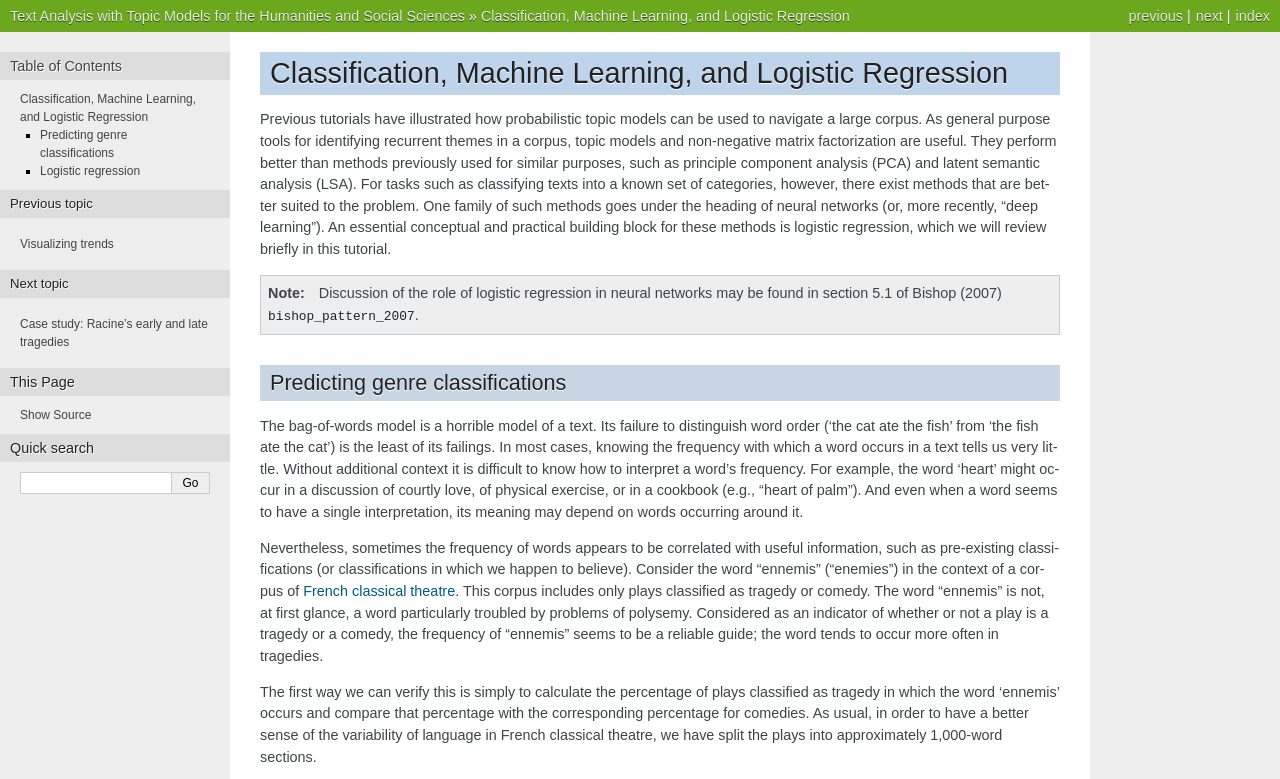
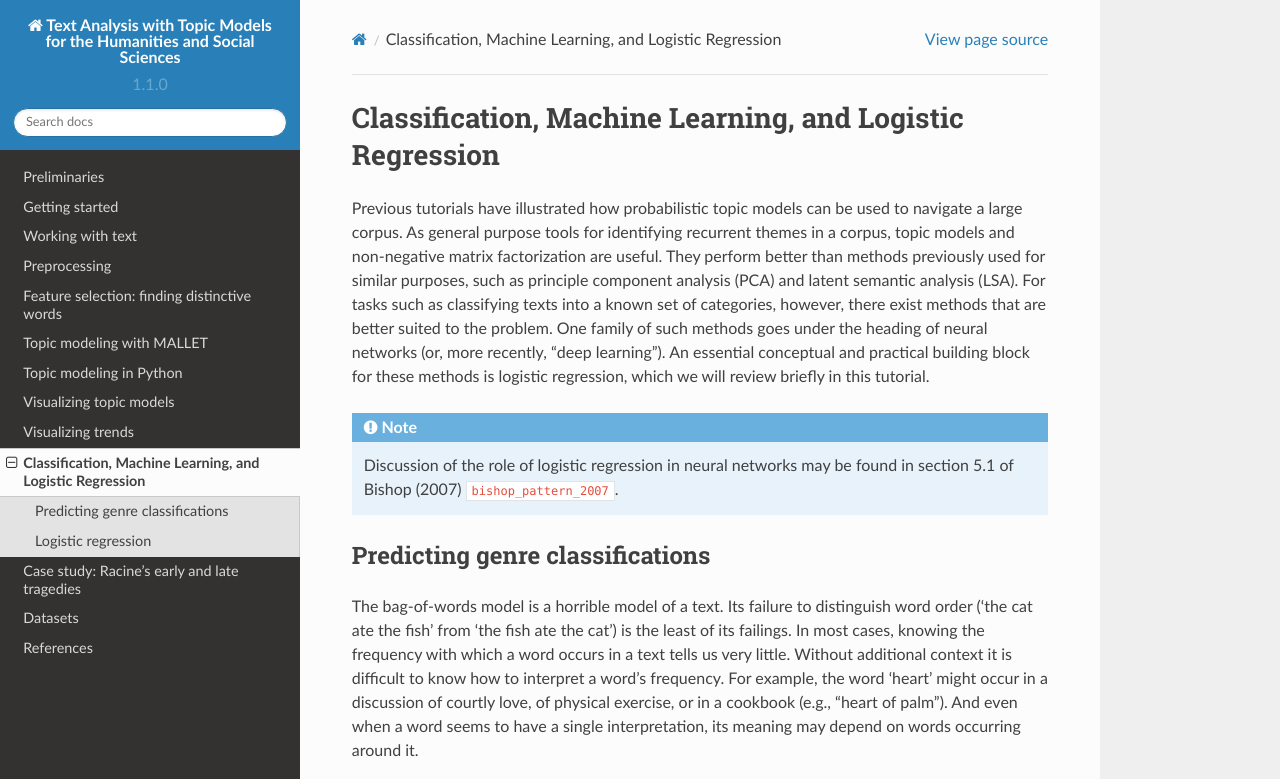
Before and after one commit to ariddell/tatom, a Sphinx documentation site: the page built from source/classification_logistic_regression.rst, in a window 1280 px wide and 1400 px high, cut to the strip 0-779 px from the top of the window. Built offline with Sphinx 7.4.7 and the Read the Docs theme 2.0.0, drawn with Linux system fonts in a browser that asks for light colours; cross-references to code outside the pages are shown as plain code; some of the changed text lies outside the part shown.

Commit message:
Use sphinx-rtd-theme

```diff
--- a/source/conf.py
+++ b/source/conf.py
@@ -112,17 +112,11 @@ pygments_style = 'sphinx'
 
 # The theme to use for HTML and HTML Help pages.  See the documentation for
 # a list of builtin themes.
-html_theme = "nature"
+import sphinx_rtd_theme
 
-#html_theme_path = ['./themes/']
+html_theme = "sphinx_rtd_theme"
 
-# Theme options are theme-specific and customize the look and feel of a theme
-# further.  For a list of options available for each theme, see the
-# documentation.
-#html_theme_options = {}
-
-# Add any paths that contain custom themes here, relative to this directory.
-#html_theme_path = []
+html_theme_path = [sphinx_rtd_theme.get_html_theme_path()]
 
 # The name for this set of Sphinx documents.  If None, it defaults to
 # "<project> v<release> documentation".
```
